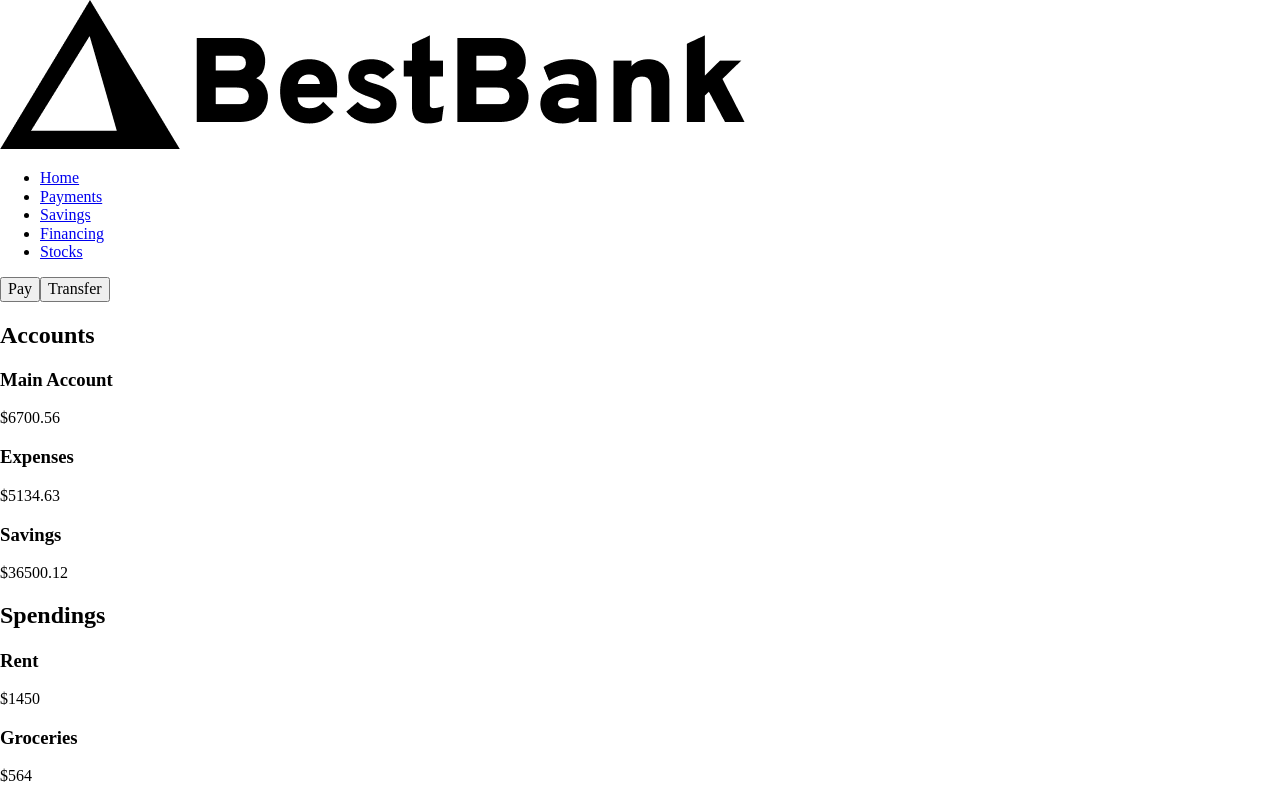
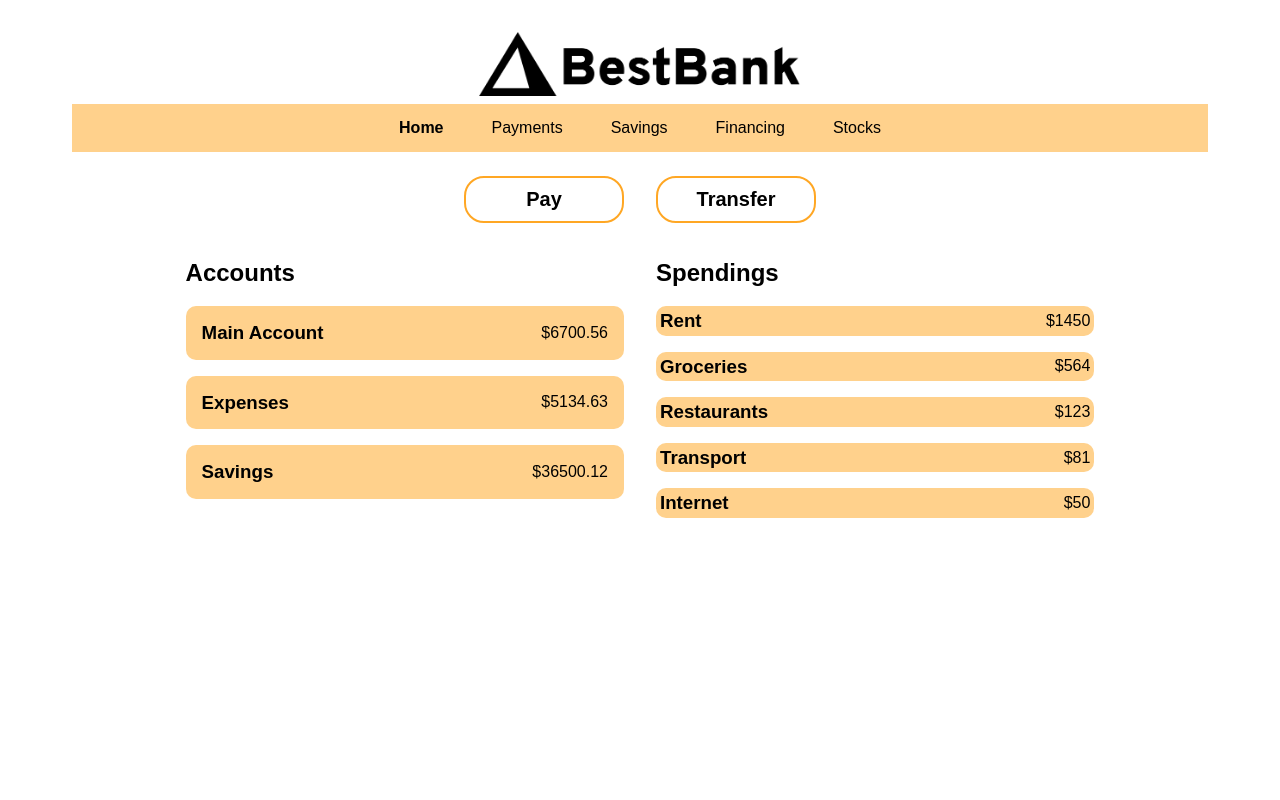
Before and after one commit to tak40/best-bank, a React (Vite) app: page / in a window 1280 px wide. Shown: the top 800 px of the page. Built offline with nearby package versions, Linux system fonts and the light colour scheme.

Commit message:
Enhance UI Styling and Implement Dynamic Spendings Display Logic

```diff
--- a/index.css
+++ b/index.css
@@ -1,17 +1,140 @@
-/*
-COLOR PALETTE
+/**
+ * COLOR PALETTE
+ *
+ * BLACK: #000000
+ *
+ * WHITE: #FFFFFF
+ * LIGHT: #FDF7F4
+ *
+ * ORANGE: #FFD18C
+ * DARK ORANGE: #FFA724
+ *
+ * @format
+ */
 
-BLACK: #000000
+* {
+    box-sizing: border-box;
+    /* outline: dotted red; */
+}
 
-WHITE: #FFFFFF
-LIGHT: #FDF7F4
-
-ORANGE: #FFD18C
-DARK ORANGE: #FFA724
-*/
-
-
-html, body {
+html,
+body {
     margin: 0;
     padding: 0;
+    font-family: 'Arial', sans-serif;
 }
+
+.app-container {
+    text-align: center;
+    max-width: 1200px;
+    margin: 0 auto;
+    padding: 2em;
+}
+
+header {
+    display: flex;
+    flex-direction: column;
+    align-items: center;
+}
+
+header img {
+    width: auto;
+    height: 4em;
+}
+
+.home {
+    font-weight: bold;
+}
+
+nav {
+    display: flex;
+    justify-content: space-around;
+    align-items: center;
+    width: 100%;
+    height: 3em;
+    margin: 0.5em 0;
+    background-color: #FFD18C;
+}
+
+nav ul {
+    list-style-type: none;
+    display: flex;
+    justify-content: space-around;
+    gap: 3em;
+    padding: 0;
+    margin: 0;
+}
+
+nav a {
+    text-decoration: none;
+    color: #000000;
+}
+
+.button-section {
+    display: flex;
+    justify-content: center;
+    gap: 2em;
+    margin: 1em 0;
+}
+
+.button-section__button {
+    padding: 0.5em;
+    width: 8em;
+    border: 2px solid #FFA724;
+    background-color: #FFFFFF;
+    border-radius: 20px;
+    cursor: pointer;
+    font-size: 1.25rem;
+    font-weight: bold;
+}
+
+.button-section__pay {
+
+}
+
+.button-section__transfer {
+
+}
+
+.data-container {
+    display: flex;
+    gap: 2em;
+    width: 80%;
+    margin: 0 auto;
+    /* background-color: #FDF7F4; */
+}
+
+.data-section {
+    flex: 1;
+}
+
+.data-section h2 {
+    text-align: left;
+}
+
+.data-item-container {
+    display: flex;
+    flex-direction: column;
+    gap: 1em;
+}
+
+.data-item {
+    display: flex;
+    justify-content: space-between;
+    align-items: center;
+    background-color: #FFD18C;
+    border-radius: 10px;
+}
+
+.data-item h3,
+.data-item p {
+    margin: 0;
+}
+
+.accounts-item {
+    padding: 1em;
+}
+
+.spendings-item {
+    padding: 0.25em;
+}
--- a/src/App.jsx
+++ b/src/App.jsx
@@ -1,6 +1,6 @@
 /** @format */
 
-import React from 'react'
+import React, { useState } from 'react'
 import Accounts from './components/Accounts'
 import ButtonSection from './components/ButtonSection'
 import Header from './components/Header'
@@ -8,13 +8,29 @@ import Spendings from './components/Spendings'
 import accounts from './data/AccountsData'
 
 function App() {
+    const [selectedAccountId, setSelectedAccountId] = useState(
+        accounts[0].id
+    )
+
     return (
-        <>
+        <div className="app-container">
             <Header />
             <ButtonSection />
-            <Accounts data={accounts} />
-            <Spendings data={accounts} />
-        </>
+            <div className="data-container">
+                <Accounts
+                    data={accounts}
+                    onAccountSelect={setSelectedAccountId}
+                    selectedAccountId={selectedAccountId}
+                />
+                <Spendings
+                    spendings={
+                        accounts.find(
+                            account => account.id === selectedAccountId
+                        )?.spendings || []
+                    }
+                />
+            </div>
+        </div>
     )
 }
 
--- a/src/components/Accounts.jsx
+++ b/src/components/Accounts.jsx
@@ -1,20 +1,21 @@
 /** @format */
 import React from 'react'
 
-function Accounts({ data }) {
+function Accounts({ data, onAccountSelect, selectedAccountId}) {
     return (
-        <section>
+        <section className="data-section">
             <h2>Accounts</h2>
-            <div>
-                {data.map((account) => {
-                    const { id, title, balance } = account
-                    return (
-                        <article key={id}>
-                            <h3>{title}</h3>
-                            <p>${balance}</p>
-                        </article>
-                    )
-                })}
+            <div className="data-item-container">
+                {data.map(account => (
+                    <article
+                        key={account.id}
+                        className="data-item accounts-item"
+                        onClick={() => onAccountSelect(account.id)}
+                    >
+                        <h3>{account.title}</h3>
+                        <p>${account.balance}</p>
+                    </article>
+                ))}
             </div>
         </section>
     )
--- a/src/components/ButtonSection.jsx
+++ b/src/components/ButtonSection.jsx
@@ -5,8 +5,12 @@ import React from 'react'
 function ButtonSection() {
     return (
         <div className="button-section">
-            <button className="button-section__button">Pay</button>
-            <button className="button-section__button">Transfer</button>
+            <button className="button-section__button button-section__pay">
+                Pay
+            </button>
+            <button className="button-section__button button-section__transfer">
+                Transfer
+            </button>
         </div>
     )
 }
--- a/src/components/NavBar.jsx
+++ b/src/components/NavBar.jsx
@@ -6,7 +6,7 @@ function NavBar() {
     return (
         <nav>
             <ul>
-                <li>
+                <li className='home'>
                     <a href="#">Home</a>
                 </li>
                 <li>
--- a/src/components/Spendings.jsx
+++ b/src/components/Spendings.jsx
@@ -2,23 +2,16 @@
 
 import React from 'react'
 
-function Spendings({ data }) {
+function Spendings({ spendings }) {
     return (
-        <section>
+        <section className="data-section">
             <h2>Spendings</h2>
-            <div>
-                {data.map(account => (
-                    <div key={account.id}>
-                        {account.spendings.map(spending => {
-                            const { category, spent } = spending
-                            return (
-                                <article key={spending.category}>
-                                    <h3>{category}</h3>
-                                    <p>${spent}</p>
-                                </article>
-                            )
-                        })}
-                    </div>
+            <div className="data-item-container">
+                {spendings.map((spending, index) => (
+                    <article key={index} className="data-item spendings-item">
+                        <h3>{spending.category}</h3>
+                        <p>${spending.spent}</p>
+                    </article>
                 ))}
             </div>
         </section>
```
